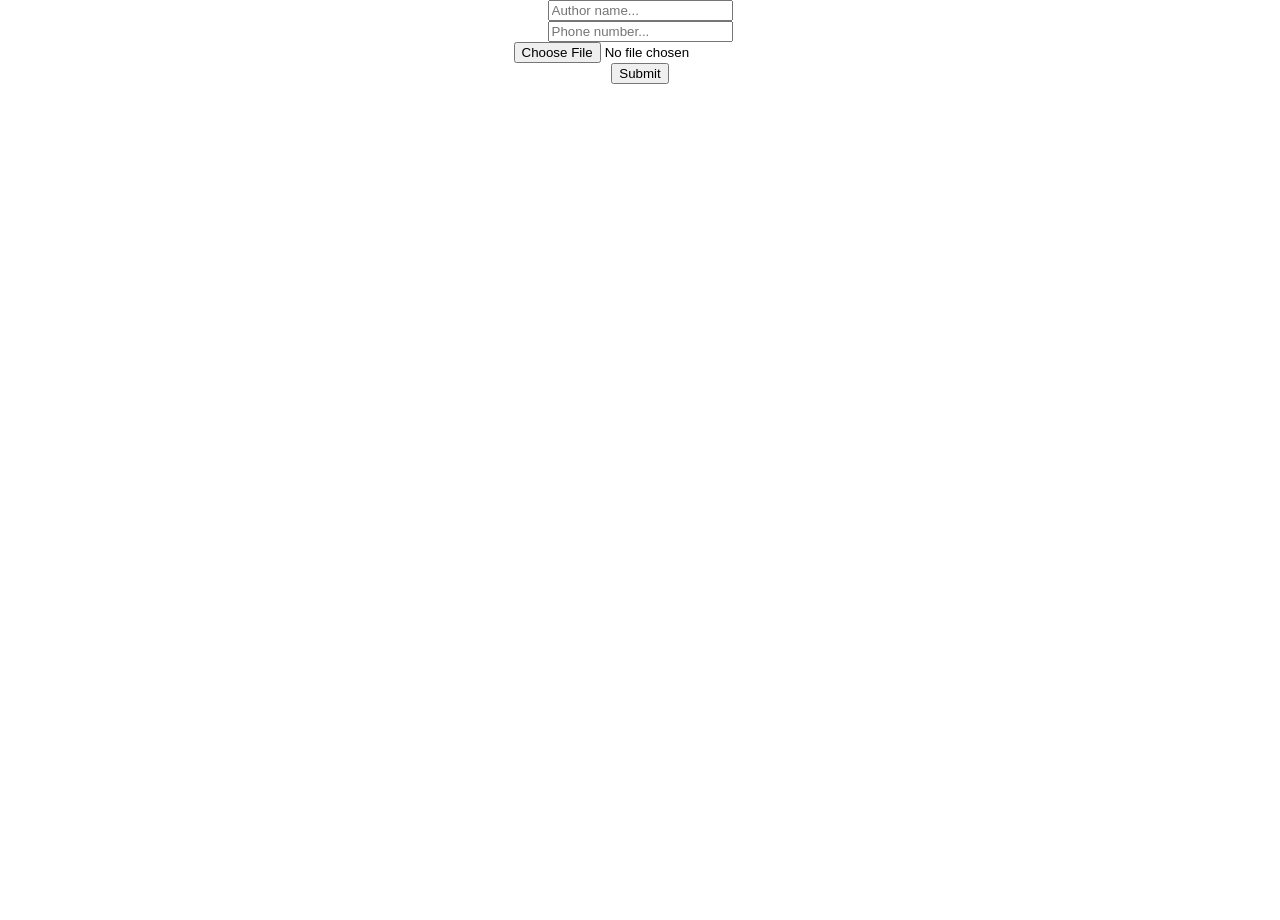
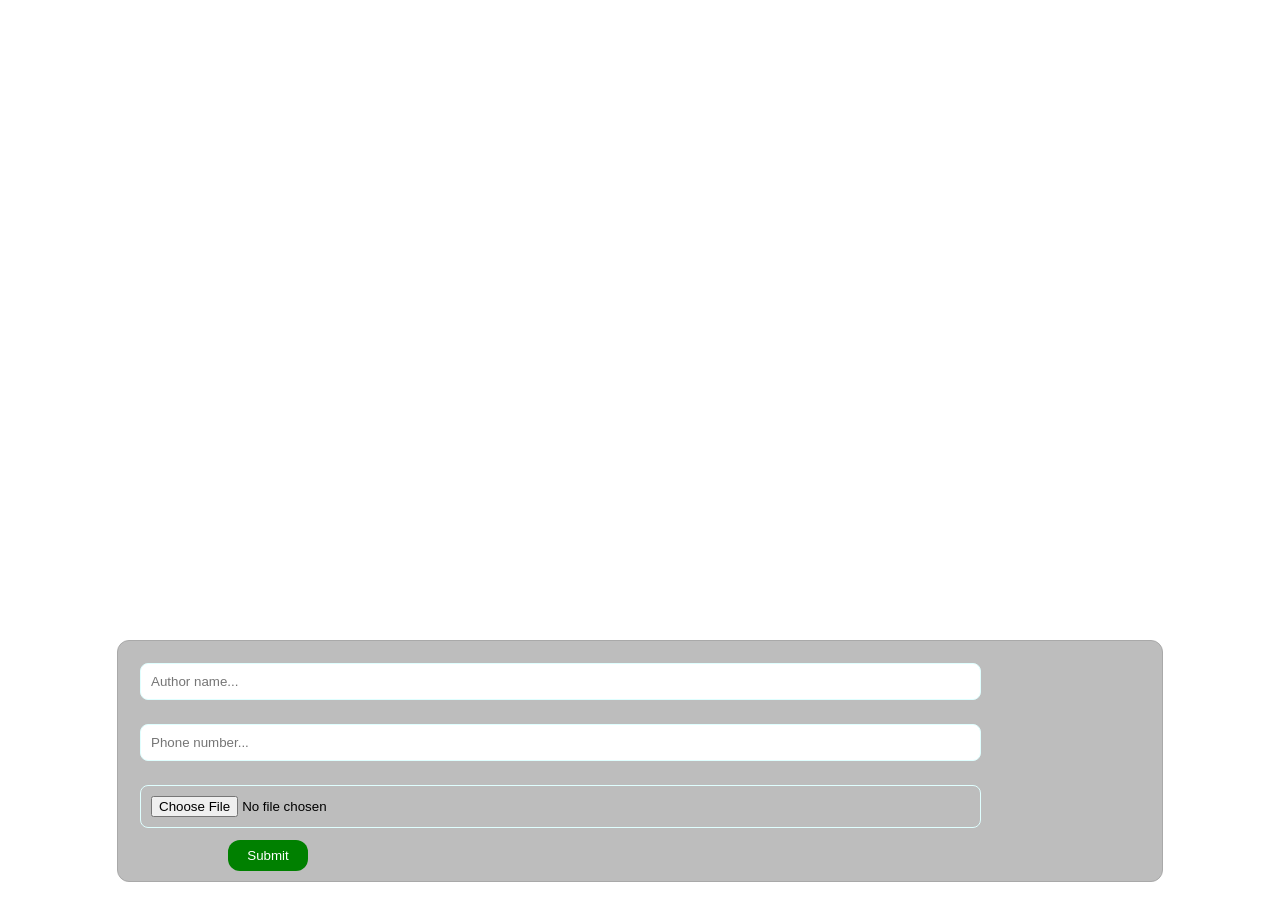
Before and after one commit to Newbhjj2222/tools, a plain HTML site: page Team.html in a window 1280 px wide. Shown: the top 920 px of the page. Before the commit the page ends 800 px from the top, so only its background shows below. Drawn offline with Linux system fonts and the light colour scheme.

Commit message:
Update Team.html

```diff
--- a/Team.html
+++ b/Team.html
@@ -4,7 +4,7 @@
 <head>
   <meta charset="UTF-8">
   <meta name="viewport" content="width=device-width, initial-scale=1">
-  <link rel="stylesheet" href="style.css" type="text/css" media="all" />
+  <link rel="stylesheet" href="styles.css" type="text/css" media="all" />
   <title>Author Badge</title>
 </head>
 
```
